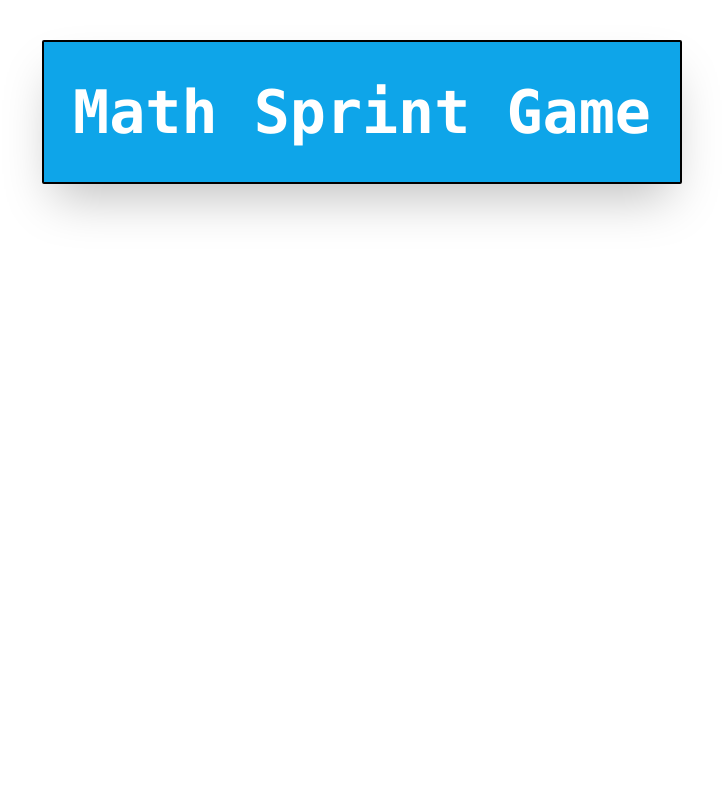
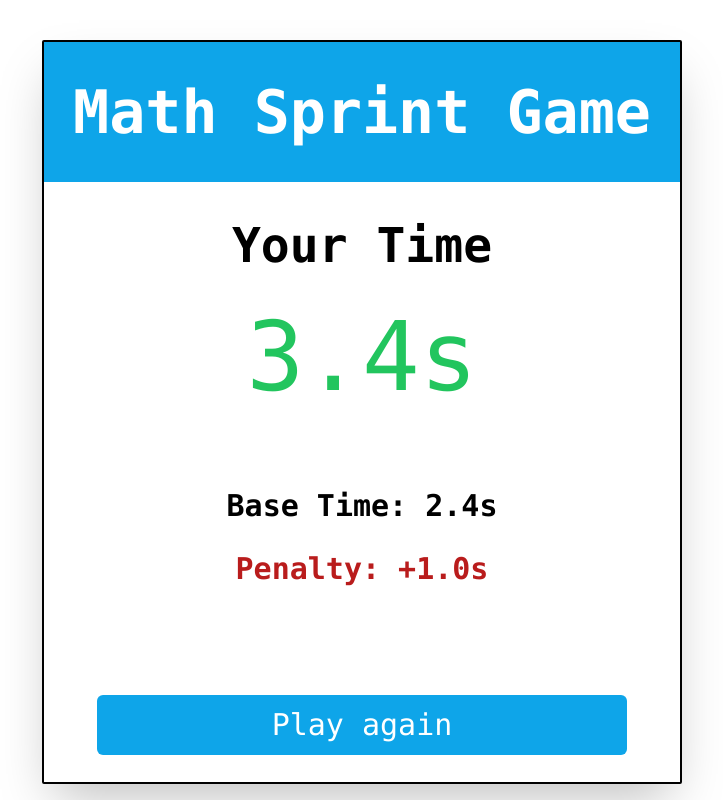
Before and after one commit to piotr-skolorzynski/math-sprint-game, an Angular app: page /score in a window 1280 px wide. Before the commit this address led to /. Shown: the whole page, without its empty margins (278-1001 px from the left). Built offline with nearby package versions, Linux system fonts and the light colour scheme.

Commit message:
redirect to score component after ending game

```diff
--- a/src/app/Pages/Games/components/score/score.component.html
+++ b/src/app/Pages/Games/components/score/score.component.html
@@ -7,6 +7,6 @@
     class="text-white bg-sky-500 py-3 px-6 mt-20 rounded-md text-3xl w-5/6"
     (click)="onPlayAgain()"
   >
-    Start Round
+    Play again
   </button>
 </div>
--- a/src/app/Pages/Games/components/score/score.component.ts
+++ b/src/app/Pages/Games/components/score/score.component.ts
@@ -1,4 +1,5 @@
 import { Component, ChangeDetectionStrategy } from '@angular/core';
+import { Router } from '@angular/router';
 
 @Component({
   selector: 'app-score',
@@ -7,5 +8,9 @@ import { Component, ChangeDetectionStrategy } from '@angular/core';
   changeDetection: ChangeDetectionStrategy.OnPush,
 })
 export class ScoreComponent {
-  onPlayAgain() {}
+  constructor(private router: Router) {}
+
+  onPlayAgain() {
+    this.router.navigate(['/']);
+  }
 }
--- a/src/app/Pages/Games/games.component.ts
+++ b/src/app/Pages/Games/games.component.ts
@@ -1,5 +1,5 @@
 import { ChangeDetectionStrategy, Component, OnInit } from '@angular/core';
-import { ActivatedRoute } from '@angular/router';
+import { ActivatedRoute, Router } from '@angular/router';
 import { Equation } from 'src/app/models/game.model';
 import { EquationService } from 'src/app/services/equations.service';
 import { GamesService } from 'src/app/services/games.service';
@@ -21,6 +21,7 @@ export class GamesComponent implements OnInit {
 
   constructor(
     private route: ActivatedRoute,
+    private router: Router,
     private gameService: GamesService,
     private questionsService: EquationService
   ) {}
@@ -103,5 +104,6 @@ export class GamesComponent implements OnInit {
 
   private sumupGame() {
     const timeResult = this.gameService.stopTimer();
+    this.router.navigate(['/score']);
   }
 }
--- a/src/app/app.module.ts
+++ b/src/app/app.module.ts
@@ -7,10 +7,12 @@ import { AppComponent } from './app.component';
 import { SplashComponent } from './pages/splash/splash.component';
 import { GamesComponent } from './pages/games/games.component';
 import { CountdownComponent } from './pages/games/components/countdown/countdown.component';
+import { ScoreComponent } from './pages/games/components/score/score.component';
 
 const appRoutes: Routes = [
   { path: '', component: SplashComponent },
   { path: 'games/:gameId', component: GamesComponent },
+  { path: 'score', component: ScoreComponent },
 ];
 
 @NgModule({
```
